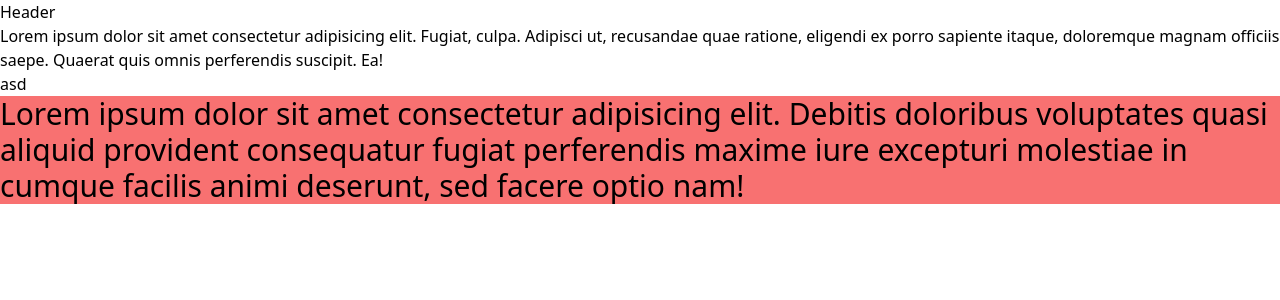
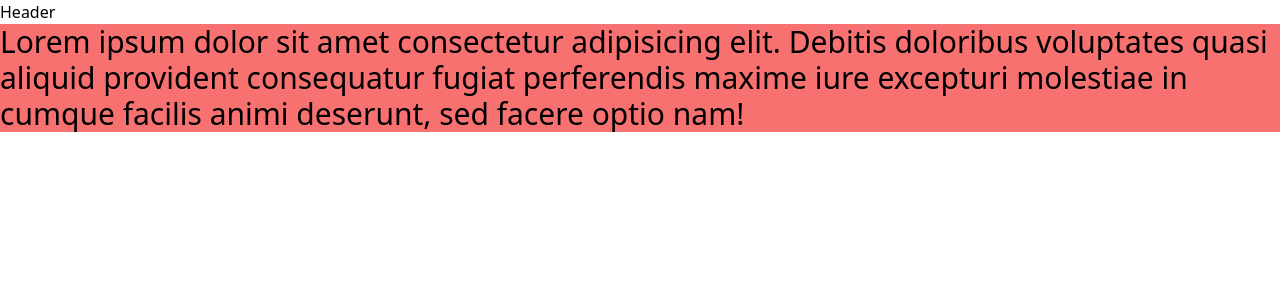
Before and after one commit to daniihehyhe/learning, a React (Vite) app: page / in a window 1280 px wide. Shown: the top 300 px of the page. Built offline with nearby package versions, Linux system fonts and the light colour scheme.

Commit message:
fex ts config

```diff
--- a/src/App.tsx
+++ b/src/App.tsx
@@ -1,11 +1,8 @@
-import { useState } from 'react'
-import reactLogo from './assets/react.svg'
-import viteLogo from '/vite.svg'
+import React from 'react'
 import { CoursesLanding } from './pages/CoursesLanding'
-//import './App.css'
 
 function App() {
-  const [count, setCount] = useState(0)
+
   return (
     <>
     <CoursesLanding/>
--- a/src/components/header/Header.tsx
+++ b/src/components/header/Header.tsx
@@ -1,11 +1,7 @@
-
-
+import React from 'react'
 
 export const Header = () => {
   return (
-	<div>Header
-		<p>Lorem ipsum dolor sit amet consectetur adipisicing elit. Fugiat, culpa. Adipisci ut, recusandae quae ratione, eligendi ex porro sapiente itaque, doloremque magnam officiis saepe. Quaerat quis omnis perferendis suscipit. Ea!</p>
-		<div className="decoration-slice">asd</div>
-	</div>
-	)
+	<div>Header</div>
+  )
 }
```
Also changed, not shown: tsconfig.json (+11 -19 lines).
